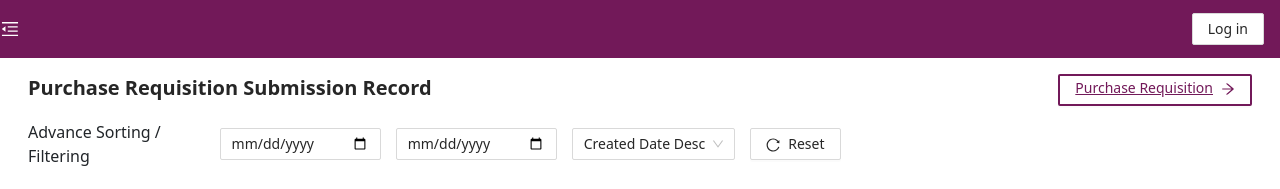
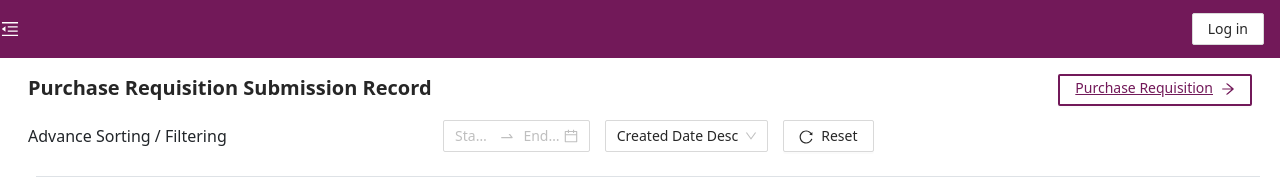
Before and after one commit to Five-Fishes/Engseen-Purchase-Requisition-Frontend, a React (Create React App) app: page /purchase-requisition-submission-record in a window 1280 px wide. Shown: the top 189 px of the page. Built offline with nearby package versions, Linux system fonts and the light colour scheme; no server answers; what axios-mock-adapter would draw is missing.

Commit message:
submission date picker

```diff
--- a/src/modules/purchase-order/pages/purchase-order-page.tsx
+++ b/src/modules/purchase-order/pages/purchase-order-page.tsx
@@ -67,15 +67,17 @@ const PurchaseOrderPage: React.FC = () => {
   }, [sortCriteria]);
 
   const search = () => {
-    const filteredData = searchEngine.updateEngine(selectedPurchaseApprovalOrder?.purchaseOrders ?? []).search(searchText);
-    setFilteredPurchaseOrders(filteredData);
+    if (selectedPurchaseApprovalOrder) {
+      const filteredData = searchEngine.updateEngine(selectedPurchaseApprovalOrder.purchaseOrders ?? []).search(searchText);
+      setFilteredPurchaseOrders(filteredData);
+    }
   };
 
   const filterByDateRange = (startDate?: string, endDate?: string) => {
     setStartDateFilterCriteria(startDate === undefined ? startDate : new Date(startDate));
     setEndDateFilterCriteria(endDate === undefined ? endDate : new Date(endDate));
     filterPurchaseApprovalOrders();
-  }
+  };
 
   const filterPurchaseApprovalOrders = () => {
     const filteredResult: IPurchaseApprovalOrder[] = [];
@@ -129,7 +131,8 @@ const PurchaseOrderPage: React.FC = () => {
               format="DD/MM/YYYY"
               allowEmpty={[true, true]}
               value={[startDateFilterCriteria === undefined ? null : moment(startDateFilterCriteria), endDateFilterCriteria === undefined ? null : moment(endDateFilterCriteria)]}
-              onChange={(dateValues) => filterByDateRange(dateValues != null ? dateValues[0]?.toString() : undefined, dateValues != null ? dateValues[1]?.toString() : undefined)} />
+              onChange={(dateValues) => filterByDateRange(dateValues != null ? dateValues[0]?.toString() : undefined, dateValues != null ? dateValues[1]?.toString() : undefined)}
+            />
             <Select key="sort-submission-request-select" value={sortCriteria} onChange={(value) => sortPurchaseApprovalOrderByDate(value)}>
               <Select.Option value={Sort.DES}>Created Date Desc</Select.Option>
               <Select.Option value={Sort.ASC}>Created Date Asc</Select.Option>
@@ -167,7 +170,8 @@ const PurchaseOrderPage: React.FC = () => {
               <PurchaseOrderBrowser
                 setSelectedPurchaseApprovalOrder={setSelectedPurchaseApprovalOrder}
                 purchaseApprovalOrders={filteredPurchaseApprovalOrders ?? []}
-                setFilteredPurchaseOrders={setFilteredPurchaseOrders} />
+                setFilteredPurchaseOrders={setFilteredPurchaseOrders}
+              />
             </div>
             <div className="my-2 mx-4 position-relative w-100">
               <span>
--- a/src/modules/purchase-requisition-submissioin-record/components/submission-record-browser.tsx
+++ b/src/modules/purchase-requisition-submissioin-record/components/submission-record-browser.tsx
@@ -3,10 +3,12 @@ import { useState } from "react";
 import { Button, Input } from "antd";
 import CLONING_LIB from "@utils/cloning/cloning-lib-wrapper";
 import { convertToLocalString } from "@utils/date-time/date-time-format";
+import { IPurchaseRequisitionRequestItem } from "@dto/i-purchase-requisition-request-item.dto";
 
 interface IPurchaseRequisitionSubmissionProps {
   setSelectedSubmissionRecord: (submissionRecord: IPurchaseRequisitionRequest) => void;
   purchaseRequisitionSubmissios: IPurchaseRequisitionRequest[];
+  setFilteredSubmissionsItems: (submissionItems: IPurchaseRequisitionRequestItem[]) => void;
 }
 
 const PurchaseRequisitionSubmissionBrowser: React.FC<IPurchaseRequisitionSubmissionProps> = (props) => {
@@ -30,6 +32,7 @@ const PurchaseRequisitionSubmissionBrowser: React.FC<IPurchaseRequisitionSubmiss
                   setSelectedRemarks(submission.remarks);
                   const deepCopy: IPurchaseRequisitionRequest = CLONING_LIB.deepClone(submission);
                   props.setSelectedSubmissionRecord(deepCopy);
+                  props.setFilteredSubmissionsItems(deepCopy.purchaseRequisitionRequestItems);
                 }}
               >
                 {convertToLocalString(submission.createdDate)}
--- a/src/modules/purchase-requisition-submissioin-record/pages/purchase-requisition-submission-page.tsx
+++ b/src/modules/purchase-requisition-submissioin-record/pages/purchase-requisition-submission-page.tsx
@@ -1,5 +1,5 @@
 import { useState } from "react";
-import { Input, Button, Select } from "antd";
+import { Input, Button, Select, DatePicker } from "antd";
 import Title from "antd/lib/typography/Title";
 import { IPurchaseRequisitionRequest } from "@dto/i-purchase-requisition-request.dto";
 import { ArrowRightOutlined, ReloadOutlined } from "@ant-design/icons";
@@ -14,6 +14,7 @@ import { useEffect } from "react";
 import { getPurchaseRequisitionRequest } from "@api/purchase-requisition-request.api";
 import { ApiResponseStatus } from "@constant/api-status";
 import CLONING_LIB from "@utils/cloning/cloning-lib-wrapper";
+import moment from "moment";
 
 const PurchaseRequisitionSubmissionPage: React.FC = () => {
   const [purchaseRequisitionSubmissios, setPurchaseRequisitionSubmissions] = useState<IPurchaseRequisitionRequest[]>();
@@ -65,14 +66,10 @@ const PurchaseRequisitionSubmissionPage: React.FC = () => {
     }
   };
 
-  const filterStartDate = (startDate: string) => {
-    const date = startDate === '' ? undefined : new Date(startDate);
-    setStartDateFilterCriteria(date);
-  };
-
-  const filterEndDate = (endDate: string) => {
-    const date = endDate === '' ? undefined : new Date(endDate);
-    setEndDateFilterCriteria(date);
+  const filterByDateRange = (startDate?: string, endDate?: string) => {
+    setStartDateFilterCriteria(startDate === undefined ? startDate : new Date(startDate));
+    setEndDateFilterCriteria(endDate === undefined ? endDate : new Date(endDate));
+    filterSubmissionRequest();
   };
 
   const filterSubmissionRequest = () => {
@@ -129,17 +126,11 @@ const PurchaseRequisitionSubmissionPage: React.FC = () => {
           </div>
           <div className="d-inline-flex flex-row align-items-center" style={{ gap: "15px", width: "max-content" }}>
             <label style={{ width: "125%" }}>Advance Sorting / Filtering</label>
-            <Input
-              key="filter-start-date-input"
-              type="date"
-              value={startDateFilterCriteria?.toISOString().substring(0, 10)}
-              onChange={(e) => filterStartDate(e.target.value)}
-            />
-            <Input
-              key="filter-end-date-input"
-              type="date"
-              value={endDateFilterCriteria?.toISOString().substring(0, 10)}
-              onChange={(e) => filterEndDate(e.target.value)}
+            <DatePicker.RangePicker
+              format="DD/MM/YYYY"
+              allowEmpty={[true, true]}
+              value={[startDateFilterCriteria === undefined ? null : moment(startDateFilterCriteria), endDateFilterCriteria === undefined ? null : moment(endDateFilterCriteria)]}
+              onChange={(dateValues) => filterByDateRange(dateValues != null ? dateValues[0]?.toString() : undefined, dateValues != null ? dateValues[1]?.toString() : undefined)}
             />
             <Select key="sort-submission-request-select" value={sortCriteria} onChange={(value) => setSortCriteria(value)}>
               <Select.Option value={Sort.DES}>Created Date Desc</Select.Option>
@@ -152,7 +143,11 @@ const PurchaseRequisitionSubmissionPage: React.FC = () => {
           </div>
           <div className="mx-2 d-inline-flex border-top mt-4 w-100">
             <div className="my-3 mb-2" style={{ alignContent: "start", maxHeight: "500px" }}>
-              <PurchaseRequisitionSubmissionBrowser setSelectedSubmissionRecord={setSelectedSubmissionRequest} purchaseRequisitionSubmissios={filteredPurchaseRequisitionSubmissios ?? []} />
+              <PurchaseRequisitionSubmissionBrowser
+                setSelectedSubmissionRecord={setSelectedSubmissionRequest}
+                purchaseRequisitionSubmissios={filteredPurchaseRequisitionSubmissios ?? []}
+                setFilteredSubmissionsItems={setFilteredSubmissionItems}
+              />
             </div>
             <div className="my-2 mx-4 position-relative w-100">
               <span>
```
